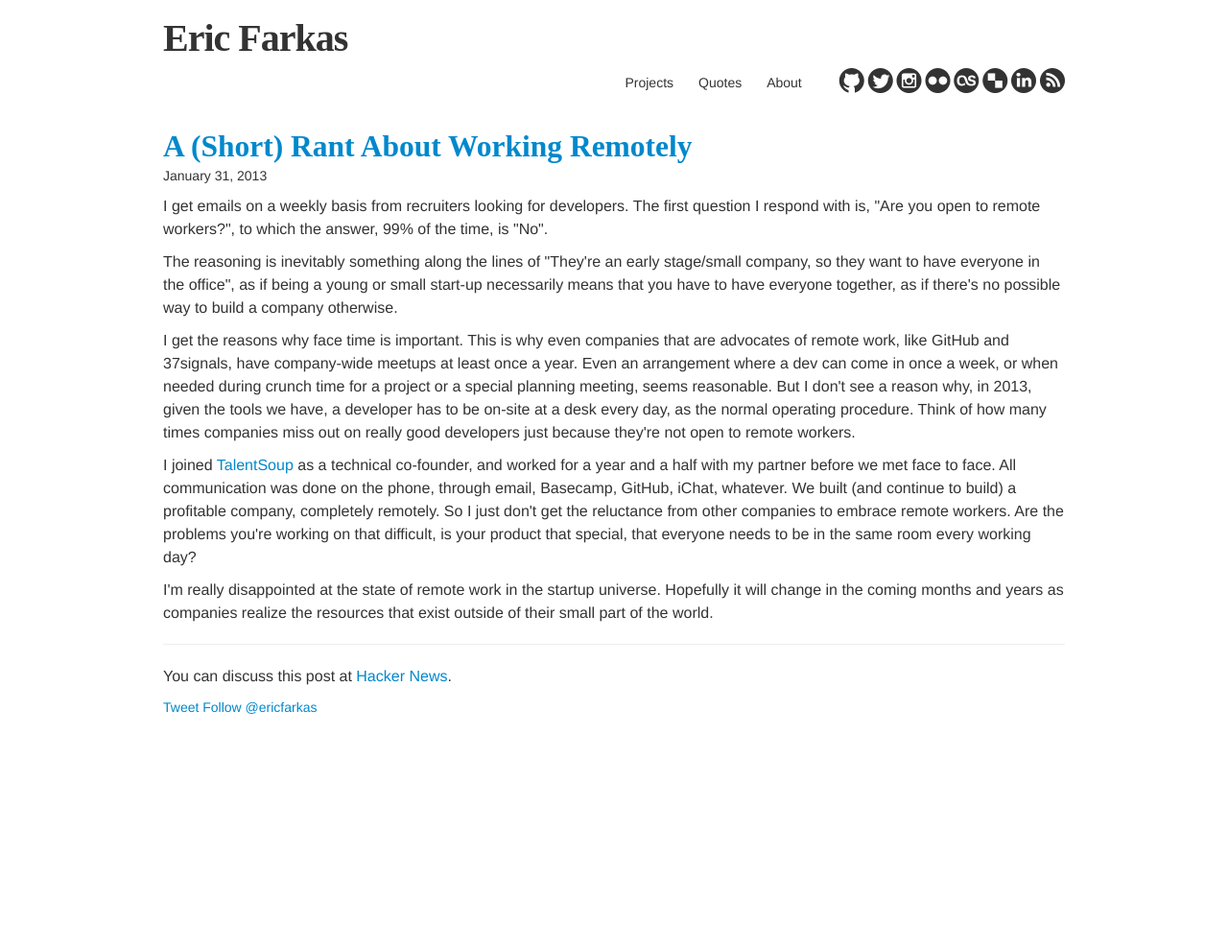
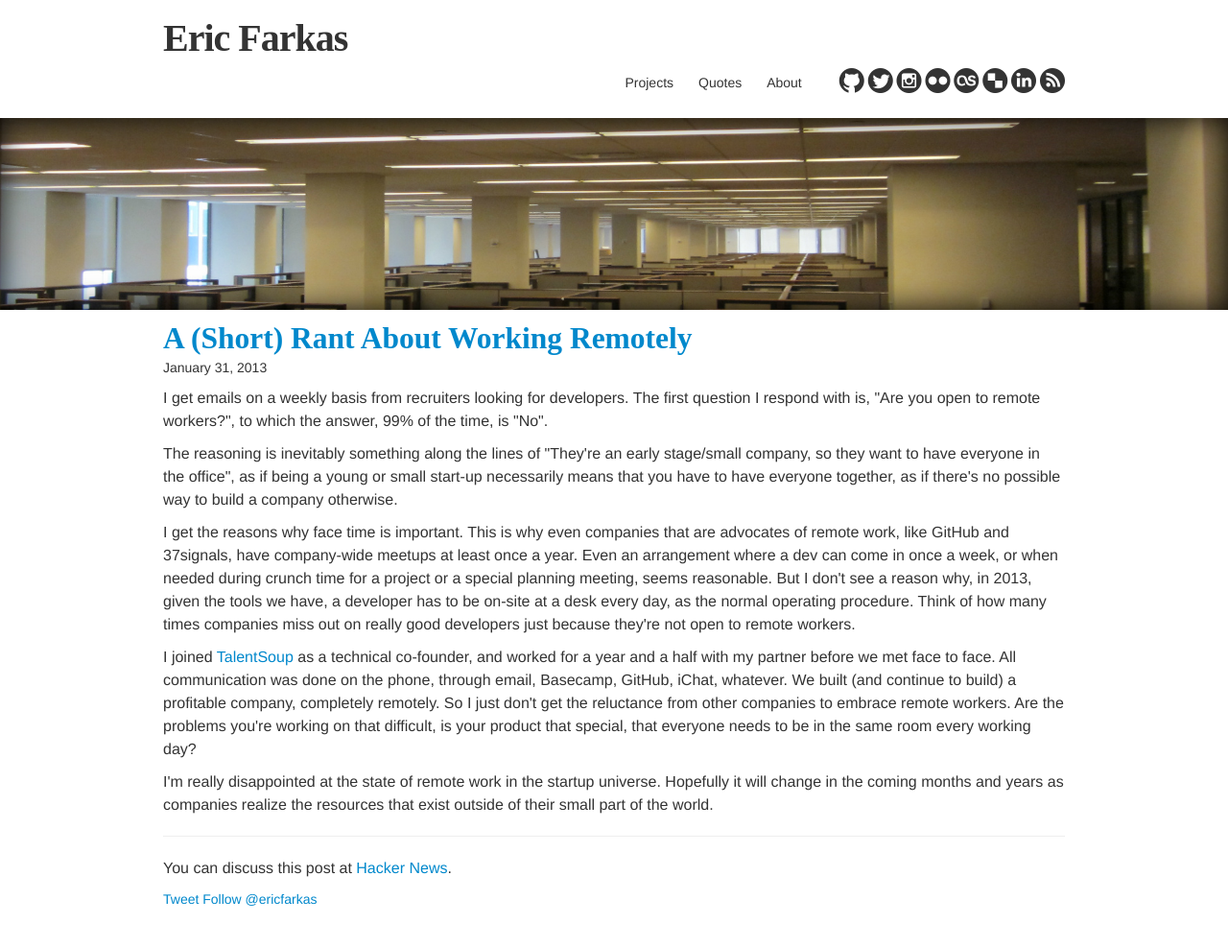
Before and after one commit to speric/speric.github.com, a Jekyll site: the page built from _posts/2013-01-31-a-short-rant-about-working-remotely.markdown, in a window 1280 px wide. Shown: the whole page at 96% size. Built offline with Jekyll 4.4.1, drawn with Linux system fonts in a browser that asks for light colours; some web fonts are replaced; Markdown is read by kramdown in place of the engine named in the settings; comment, search, counter and statistics services are not loaded; before the commit the page ends 900 px from its top, so only the background shows below that.

Commit message:
Update 2013-01-31-a-short-rant-about-working-remotely.markdown

```diff
--- a/_posts/2013-01-31-a-short-rant-about-working-remotely.markdown
+++ b/_posts/2013-01-31-a-short-rant-about-working-remotely.markdown
@@ -2,6 +2,7 @@
 layout: post
 title: A (Short) Rant About Working Remotely
 hn: http://news.ycombinator.com/item?id=5145097
+header_img: "cube_farm.jpg"
 ---
 <p>I get emails on a weekly basis from recruiters looking for developers.  The first question I respond with is, "Are you open to remote workers?", to which the answer, 99% of the time, is "No".</p>
 
```
